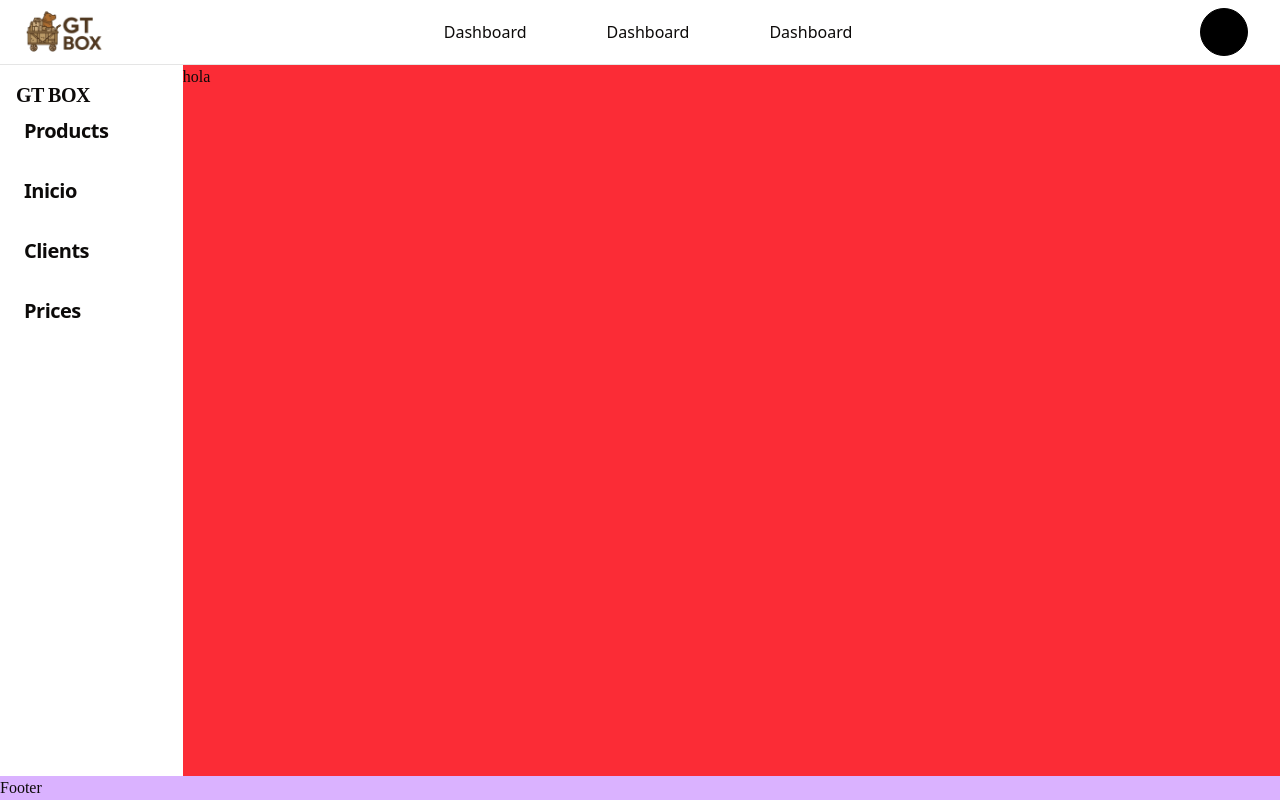
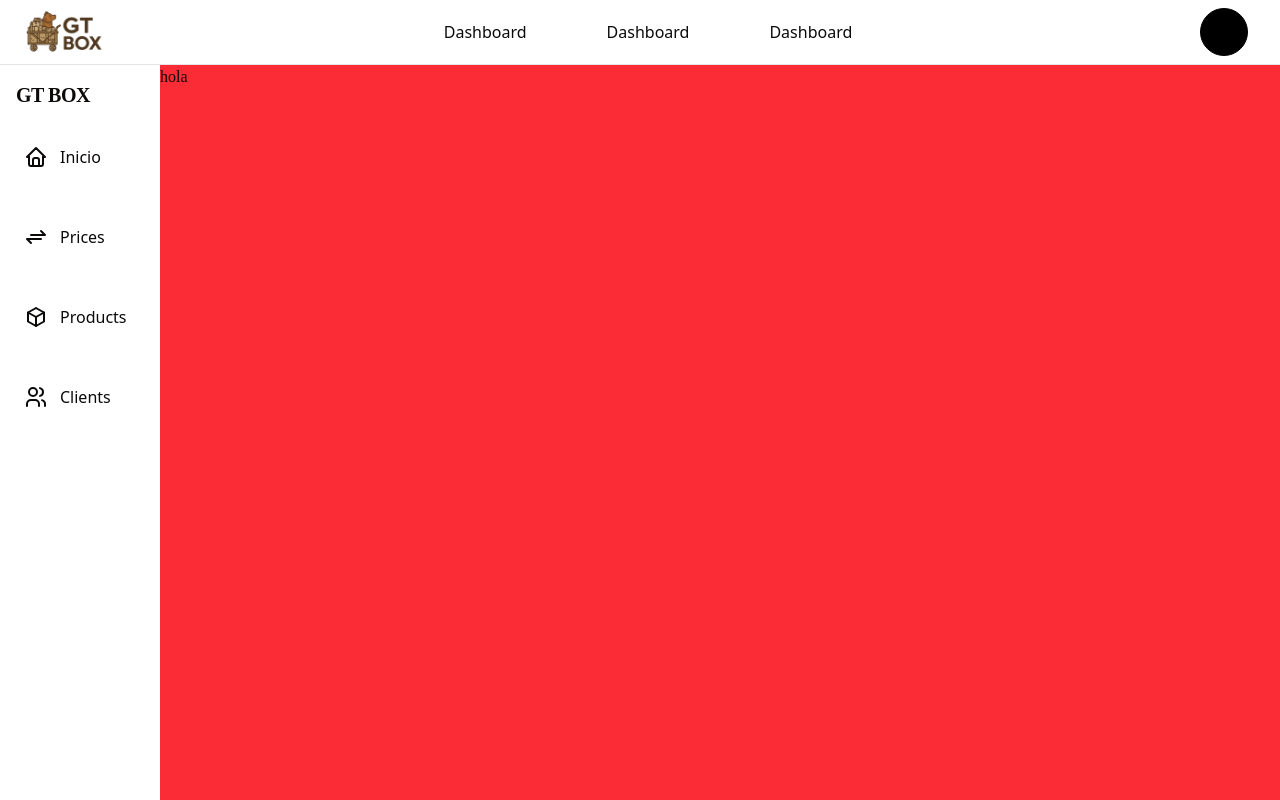
Before and after one commit to JoseAv/GT-BOX, a React (Vite) app in the folder front/: page /login in a window 1280 px wide. Built offline with nearby package versions, Linux system fonts and the light colour scheme; a web font is replaced by a local one.

Commit message:
Agregado menu lateral y perfil terminado con menu desplegable

```diff
--- a/front/src/features/layout/Layout.tsx
+++ b/front/src/features/layout/Layout.tsx
@@ -9,8 +9,5 @@ export const Layout = (children: ReactNode) => {
         <nav className='layout-nav-principal flex'><Navbar /></nav>
         <aside className='layout-aside-principal '><SideBar /></aside>
         <main className='layout-main bg-red-500 layout-main-principal'>{children}</main>
-        <footer className='layout-footer-principal'>
-            <h1 className='bg-purple-300'>Footer</h1>
-        </footer>
     </div>
 }
--- a/front/src/features/layout/components/Navbar.tsx
+++ b/front/src/features/layout/components/Navbar.tsx
@@ -1,6 +1,9 @@
+import { useState } from 'react'
 import '../layout.css'
 
 export const Navbar = () => {
+    const [open, setOpen] = useState<boolean>(false)
+    const show = open ? 'open' : 'close'
 
     return (
         <>
@@ -16,7 +19,14 @@ export const Navbar = () => {
 
             </div>
 
-            <div className='perfil'></div>
+            <div className='main-perfil'>
+                <div className='perfil' onClick={() => setOpen((open) => !open)}></div>
+                <ul className={`perfil-options ${show}`}  >
+                    <a href="#" ><li className='text-xl font-medium text-slate-400 perfil-option'>Cerrar session</li></a>
+                    <a href="#" ><li className='text-xl font-medium text-slate-400 perfil-option'>Cerrar session</li></a>
+                    <a href="#" ><li className='text-xl font-medium text-slate-400 perfil-option'>Cerrar session</li></a>
+                </ul>
+            </div>
 
         </>
 
--- a/front/src/features/layout/components/SideBar.tsx
+++ b/front/src/features/layout/components/SideBar.tsx
@@ -1,10 +1,19 @@
+import type { ReactNode } from "react"
+import { AdminsSVG, ArrowsSVG, BoxSVG, HomeSVG } from "../svgs/SideBar"
+
+interface typesSideBar {
+    icon: ReactNode
+    href: string
+}
+
+
 export const SideBar = () => {
-    const options: Record<string, string> =
+    const options: Record<string, typesSideBar> =
         {
-            Products: '#',
-            Inicio: '#',
-            Clients: '#',
-            Prices: '#'
+            Inicio: { icon: <HomeSVG />, href: '#' },
+            Prices: { icon: <ArrowsSVG />, href: '#' },
+            Products: { icon: <BoxSVG />, href: '#' },
+            Clients: { icon: <AdminsSVG />, href: '#' },
         } as const
 
     return (
@@ -14,7 +23,12 @@ export const SideBar = () => {
             </h4>
             <ul className="!p-2 w-full">
                 {Object.entries(options).map(([key, value]) => (
-                    <li key={key} className="h-[60px]"><a href={value} className="scroll-m-20 text-xl font-semibold tracking-tight ">{key}</a></li>
+                    <a href={value.href} className=" c ">
+                        <div className="flex items-center gap-3 ">
+                            <div className="flex justify-center items-center h-full">{value.icon}</div>
+                            <li key={key} className="h-20 flex justify-center items-center">{key}</li>
+                        </div>
+                    </a>
                 ))}
             </ul>
         </>
--- a/front/src/features/layout/layout.css
+++ b/front/src/features/layout/layout.css
@@ -5,7 +5,6 @@
     grid-template-areas:
         "nav"
         "main"
-        "footer ";
 
 }
 
@@ -19,13 +18,12 @@
 
 
     .layout-container {
-        grid-template-columns: repeat(7, 1fr);
+        grid-template-columns: repeat(8, 1fr);
         min-height: 100dvh;
         max-height: 100dvh;
         grid-template-areas:
-            "nav nav nav nav nav nav nav"
-            "aside main main main main main main"
-            "footer footer footer footer footer footer footer";
+            "nav nav nav nav nav nav nav nav"
+            "aside main main main main main main main"
     }
 
     .layout-aside-principal {
@@ -50,12 +48,7 @@
 
 }
 
-
-
-.layout-footer-principal {
-    grid-area: footer;
-}
-
+/* Perfil */
 .logo {
     width: auto;
     height: 4rem;
@@ -70,4 +63,34 @@
     border: 1px solid black;
     border-radius: 100%;
     background: black;
+    cursor: pointer;
 }
+
+.main-perfil {
+    position: relative
+}
+
+.perfil-options {
+    position: absolute;
+    z-index: 10;
+    background: rgba(0, 0, 0, 1);
+    translate: -250px;
+    width: 300px;
+    height: auto;
+    justify-content: center;
+    display: flex;
+    flex-direction: column;
+}
+
+.perfil-option {
+    border-bottom: 1px solid white;
+    padding: 1rem;
+}
+
+.open {
+    display: block;
+}
+
+.close {
+    display: none;
+}
--- /dev/null
+++ b/front/src/features/layout/svgs/SideBar.tsx
@@ -0,0 +1,26 @@
+export const HomeSVG = () => {
+    return (
+        <svg xmlns="http://www.w3.org/2000/svg" width="24" height="24" viewBox="0 0 24 24" fill="none" stroke="currentColor" stroke-width="2" stroke-linecap="round" stroke-linejoin="round" className="icon icon-tabler icons-tabler-outline icon-tabler-home"><path stroke="none" d="M0 0h24v24H0z" fill="none" /><path d="M5 12l-2 0l9 -9l9 9l-2 0" /><path d="M5 12v7a2 2 0 0 0 2 2h10a2 2 0 0 0 2 -2v-7" /><path d="M9 21v-6a2 2 0 0 1 2 -2h2a2 2 0 0 1 2 2v6" /></svg>
+    )
+
+}
+
+export const BoxSVG = () => {
+    return (
+        <svg xmlns="http://www.w3.org/2000/svg" width="24" height="24" viewBox="0 0 24 24" fill="none" stroke="currentColor" strokeWidth="2" stroke-linecap="round" stroke-linejoin="round" className="icon icon-tabler icons-tabler-outline icon-tabler-box"><path stroke="none" d="M0 0h24v24H0z" fill="none" /><path d="M12 3l8 4.5l0 9l-8 4.5l-8 -4.5l0 -9l8 -4.5" /><path d="M12 12l8 -4.5" /><path d="M12 12l0 9" /><path d="M12 12l-8 -4.5" /></svg>
+    )
+}
+
+
+export const ArrowsSVG = () => {
+    return (
+        <svg xmlns="http://www.w3.org/2000/svg" width="24" height="24" viewBox="0 0 24 24" fill="none" stroke="currentColor" strokeWidth="2" stroke-linecap="round" stroke-linejoin="round" className="icon icon-tabler icons-tabler-outline icon-tabler-arrows-exchange"><path stroke="none" d="M0 0h24v24H0z" fill="none" /><path d="M7 10h14l-4 -4" /><path d="M17 14h-14l4 4" /></svg>
+    )
+}
+
+
+export const AdminsSVG = () => {
+    return (
+        <svg xmlns="http://www.w3.org/2000/svg" width="24" height="24" viewBox="0 0 24 24" fill="none" stroke="currentColor" strokeWidth="2" stroke-linecap="round" stroke-linejoin="round" className="icon icon-tabler icons-tabler-outline icon-tabler-users"><path stroke="none" d="M0 0h24v24H0z" fill="none" /><path d="M9 7m-4 0a4 4 0 1 0 8 0a4 4 0 1 0 -8 0" /><path d="M3 21v-2a4 4 0 0 1 4 -4h4a4 4 0 0 1 4 4v2" /><path d="M16 3.13a4 4 0 0 1 0 7.75" /><path d="M21 21v-2a4 4 0 0 0 -3 -3.85" /></svg>
+    )
+}
```
